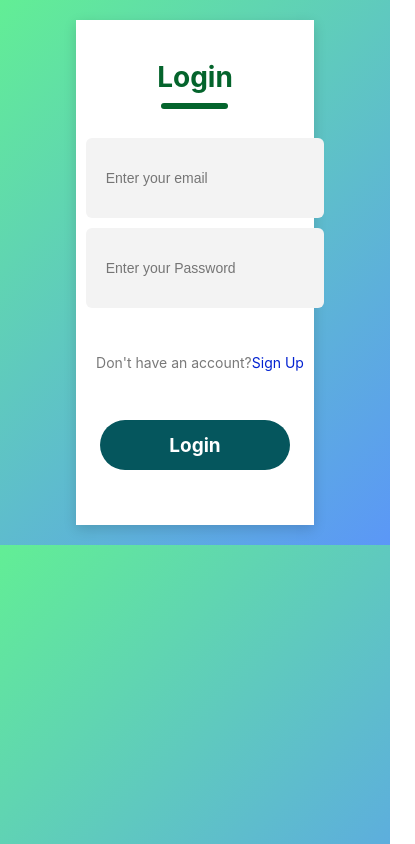
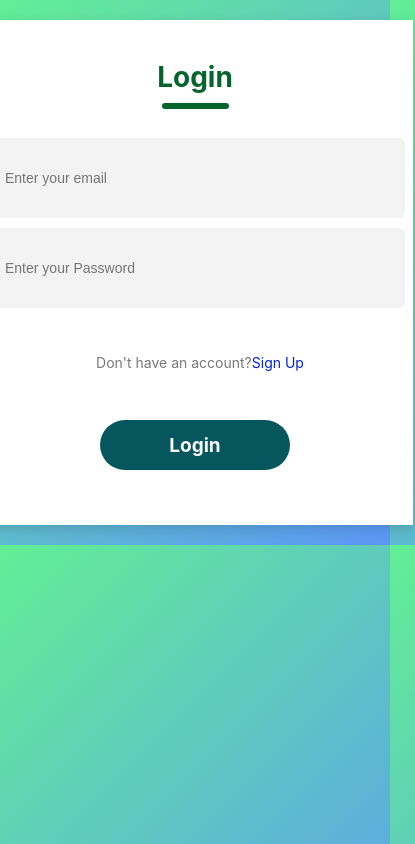
Before and after one commit to Kavz2k1/Login-Signup, a React (Create React App) app: page / in a window 390 px wide. Shown: the whole page, 415 px wide, since content can reach past the window. Built offline with nearby package versions, Linux system fonts and the light colour scheme.

Commit message:
updated qury media1

```diff
--- a/src/Components/LoginSignup/LoginSignup.css
+++ b/src/Components/LoginSignup/LoginSignup.css
@@ -121,7 +121,7 @@
     }
 
     .input {
-      width:100%;
+      width:80%%;
 
     }
 
```
